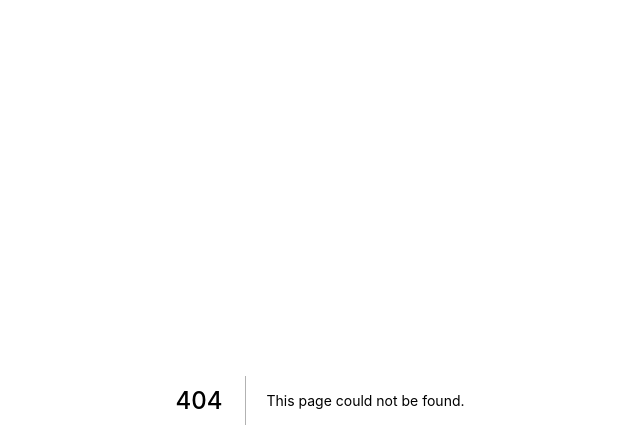
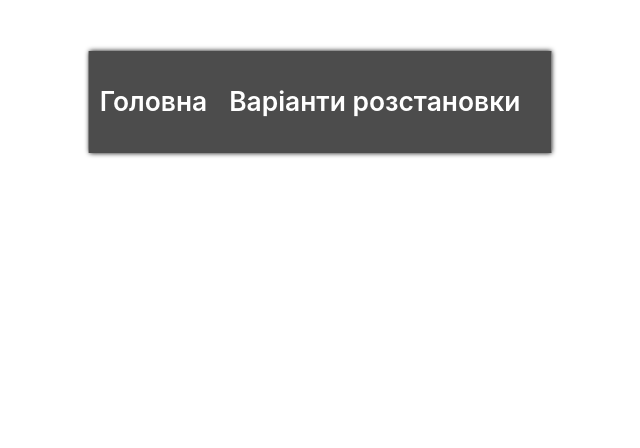
Before and after one commit to timoshuk/vcci-hall, a Next.js app: page /Theatre in a window 1280 px wide. Before the commit this address had no page. Shown: the top 448 px of the page, without its empty margins (320-960 px from the left). Built offline with nearby package versions, Linux system fonts and the light colour scheme.

Commit message:
Add header nav

```diff
--- /dev/null
+++ b/components/layout/index.js
@@ -0,0 +1,2 @@
+import Layout from "./layout";
+export default Layout;
--- /dev/null
+++ b/components/layout/layout.js
@@ -0,0 +1,42 @@
+import Head from 'next/head'
+import Link from 'next/link'
+
+import "bootstrap/dist/css/bootstrap.min.css"
+import { Container, Navbar, Nav } from "react-bootstrap"
+import styles from './layout.module.css'
+
+
+
+export default function Layout({ children, head }) {
+  return (
+    <div>
+      <Head>
+        <title>{head}</title>
+        <link rel="icon" href="/images/cropped-BoockmaskLogo-32x32.png" />
+        <meta
+          name="description"
+          content="Оренда конференц-залу у Луцьку"
+        />
+      </Head>
+
+      <Container>
+        <Navbar variant="dark" expand="md" className={styles.nav}>
+          <Navbar.Toggle aria-controls="basic-navbar-nav" />
+          <Navbar.Collapse id="basic-navbar-nav">
+            <Nav>
+              <Link href="/" passHref><Nav.Link>Головна</Nav.Link></Link>
+              <Link href="/Theatre" passHref><Nav.Link>Варіанти розстановки</Nav.Link></Link>
+
+            </Nav>
+
+          </Navbar.Collapse>
+        </Navbar>
+      </Container>
+
+      <Container fluid>
+        <main>{children}</main>
+      </Container>
+    </div >
+
+  )
+}
--- /dev/null
+++ b/components/layout/layout.module.css
@@ -0,0 +1,13 @@
+.nav {
+  position: absolute;
+  left: 0;
+  top: 20px;
+  z-index: 160;
+}
+
+@media all and (min-width: 768px) {
+  .nav {
+    left: 50%;
+    transform: translateX(-50%);
+  }
+}
--- /dev/null
+++ b/pages/Theatre.jsx
@@ -0,0 +1,12 @@
+import Layout from "../components/layout"
+
+const Theatre = ()=>{
+    return(
+        <Layout head="Вигляд Theatre">
+
+        </Layout>
+    )
+}
+
+
+export default Theatre;
--- a/pages/api/hello.js
+++ /dev/null
@@ -1,6 +0,0 @@
-// Next.js API route support: https://nextjs.org/docs/api-routes/introduction
-
-export default (req, res) => {
-  res.statusCode = 200
-  res.json({ name: 'John Doe' })
-}
--- a/styles/globals.css
+++ b/styles/globals.css
@@ -1,16 +1,386 @@
+/*! normalize.css v8.0.1 | MIT License | github.com/necolas/normalize.css */
+
+/* Document
+   ========================================================================== */
+
+/**
+ * 1. Correct the line height in all browsers.
+ * 2. Prevent adjustments of font size after orientation changes in iOS.
+ */
+
+html {
+  line-height: 1.15; /* 1 */
+  -webkit-text-size-adjust: 100%; /* 2 */
+}
+
+/* Sections
+   ========================================================================== */
+
+/**
+ * Remove the margin in all browsers.
+ */
+
+body {
+  margin: 0;
+}
+
+/**
+ * Render the `main` element consistently in IE.
+ */
+
+main {
+  display: block;
+}
+
+/**
+ * Correct the font size and margin on `h1` elements within `section` and
+ * `article` contexts in Chrome, Firefox, and Safari.
+ */
+
+h1 {
+  font-size: 2em;
+  margin: 0.67em 0;
+}
+
+/* Grouping content
+   ========================================================================== */
+
+/**
+ * 1. Add the correct box sizing in Firefox.
+ * 2. Show the overflow in Edge and IE.
+ */
+
+hr {
+  box-sizing: content-box; /* 1 */
+  height: 0; /* 1 */
+  overflow: visible; /* 2 */
+}
+
+/**
+ * 1. Correct the inheritance and scaling of font size in all browsers.
+ * 2. Correct the odd `em` font sizing in all browsers.
+ */
+
+pre {
+  font-family: monospace, monospace; /* 1 */
+  font-size: 1em; /* 2 */
+}
+
+/* Text-level semantics
+   ========================================================================== */
+
+/**
+ * Remove the gray background on active links in IE 10.
+ */
+
+a {
+  background-color: transparent;
+}
+
+/**
+ * 1. Remove the bottom border in Chrome 57-
+ * 2. Add the correct text decoration in Chrome, Edge, IE, Opera, and Safari.
+ */
+
+abbr[title] {
+  border-bottom: none; /* 1 */
+  text-decoration: underline; /* 2 */
+  text-decoration: underline dotted; /* 2 */
+}
+
+/**
+ * Add the correct font weight in Chrome, Edge, and Safari.
+ */
+
+b,
+strong {
+  font-weight: bolder;
+}
+
+/**
+ * 1. Correct the inheritance and scaling of font size in all browsers.
+ * 2. Correct the odd `em` font sizing in all browsers.
+ */
+
+code,
+kbd,
+samp {
+  font-family: monospace, monospace; /* 1 */
+  font-size: 1em; /* 2 */
+}
+
+/**
+ * Add the correct font size in all browsers.
+ */
+
+small {
+  font-size: 80%;
+}
+
+/**
+ * Prevent `sub` and `sup` elements from affecting the line height in
+ * all browsers.
+ */
+
+sub,
+sup {
+  font-size: 75%;
+  line-height: 0;
+  position: relative;
+  vertical-align: baseline;
+}
+
+sub {
+  bottom: -0.25em;
+}
+
+sup {
+  top: -0.5em;
+}
+
+/* Embedded content
+   ========================================================================== */
+
+/**
+ * Remove the border on images inside links in IE 10.
+ */
+
+img {
+  border-style: none;
+}
+
+/* Forms
+   ========================================================================== */
+
+/**
+ * 1. Change the font styles in all browsers.
+ * 2. Remove the margin in Firefox and Safari.
+ */
+
+button,
+input,
+optgroup,
+select,
+textarea {
+  font-family: inherit; /* 1 */
+  font-size: 100%; /* 1 */
+  line-height: 1.15; /* 1 */
+  margin: 0; /* 2 */
+}
+
+/**
+ * Show the overflow in IE.
+ * 1. Show the overflow in Edge.
+ */
+
+button,
+input {
+  /* 1 */
+  overflow: visible;
+}
+
+/**
+ * Remove the inheritance of text transform in Edge, Firefox, and IE.
+ * 1. Remove the inheritance of text transform in Firefox.
+ */
+
+button,
+select {
+  /* 1 */
+  text-transform: none;
+}
+
+/**
+ * Correct the inability to style clickable types in iOS and Safari.
+ */
+
+button,
+[type="button"],
+[type="reset"],
+[type="submit"] {
+  -webkit-appearance: button;
+}
+
+/**
+ * Remove the inner border and padding in Firefox.
+ */
+
+button::-moz-focus-inner,
+[type="button"]::-moz-focus-inner,
+[type="reset"]::-moz-focus-inner,
+[type="submit"]::-moz-focus-inner {
+  border-style: none;
+  padding: 0;
+}
+
+/**
+ * Restore the focus styles unset by the previous rule.
+ */
+
+button:-moz-focusring,
+[type="button"]:-moz-focusring,
+[type="reset"]:-moz-focusring,
+[type="submit"]:-moz-focusring {
+  outline: 1px dotted ButtonText;
+}
+
+/**
+ * Correct the padding in Firefox.
+ */
+
+fieldset {
+  padding: 0.35em 0.75em 0.625em;
+}
+
+/**
+ * 1. Correct the text wrapping in Edge and IE.
+ * 2. Correct the color inheritance from `fieldset` elements in IE.
+ * 3. Remove the padding so developers are not caught out when they zero out
+ *    `fieldset` elements in all browsers.
+ */
+
+legend {
+  box-sizing: border-box; /* 1 */
+  color: inherit; /* 2 */
+  display: table; /* 1 */
+  max-width: 100%; /* 1 */
+  padding: 0; /* 3 */
+  white-space: normal; /* 1 */
+}
+
+/**
+ * Add the correct vertical alignment in Chrome, Firefox, and Opera.
+ */
+
+progress {
+  vertical-align: baseline;
+}
+
+/**
+ * Remove the default vertical scrollbar in IE 10+.
+ */
+
+textarea {
+  overflow: auto;
+}
+
+/**
+ * 1. Add the correct box sizing in IE 10.
+ * 2. Remove the padding in IE 10.
+ */
+
+[type="checkbox"],
+[type="radio"] {
+  box-sizing: border-box; /* 1 */
+  padding: 0; /* 2 */
+}
+
+/**
+ * Correct the cursor style of increment and decrement buttons in Chrome.
+ */
+
+[type="number"]::-webkit-inner-spin-button,
+[type="number"]::-webkit-outer-spin-button {
+  height: auto;
+}
+
+/**
+ * 1. Correct the odd appearance in Chrome and Safari.
+ * 2. Correct the outline style in Safari.
+ */
+
+[type="search"] {
+  -webkit-appearance: textfield; /* 1 */
+  outline-offset: -2px; /* 2 */
+}
+
+/**
+ * Remove the inner padding in Chrome and Safari on macOS.
+ */
+
+[type="search"]::-webkit-search-decoration {
+  -webkit-appearance: none;
+}
+
+/**
+ * 1. Correct the inability to style clickable types in iOS and Safari.
+ * 2. Change font properties to `inherit` in Safari.
+ */
+
+::-webkit-file-upload-button {
+  -webkit-appearance: button; /* 1 */
+  font: inherit; /* 2 */
+}
+
+/* Interactive
+   ========================================================================== */
+
+/*
+ * Add the correct display in Edge, IE 10+, and Firefox.
+ */
+
+details {
+  display: block;
+}
+
+/*
+ * Add the correct display in all browsers.
+ */
+
+summary {
+  display: list-item;
+}
+
+/* Misc
+   ========================================================================== */
+
+/**
+ * Add the correct display in IE 10+.
+ */
+
+template {
+  display: none;
+}
+
+/**
+ * Add the correct display in IE 10.
+ */
+
+[hidden] {
+  display: none;
+}
+
+/* My reset sttyles */
+
+:root {
+  box-sizing: border-box;
+  font-size: 22px;
+}
+
+*,
+::before,
+::after {
+  box-sizing: inherit;
+}
+
 html,
 body {
-  padding: 0;
-  margin: 0;
-  font-family: -apple-system, BlinkMacSystemFont, Segoe UI, Roboto, Oxygen,
-    Ubuntu, Cantarell, Fira Sans, Droid Sans, Helvetica Neue, sans-serif;
+  overflow-x: hidden;
 }
 
-a {
-  color: inherit;
-  text-decoration: none;
+/* Castom stiles */
+.navbar-collapse {
+  margin-top: 20px;
+}
+.navbar-nav {
+  background-color: rgba(0, 0, 0, 0.7);
+  padding: 20px;
+  box-shadow: 0 0 5px #000;
+  text-align: center;
 }
 
-* {
-  box-sizing: border-box;
+.navbar-dark .navbar-nav a.nav-link {
+  color: #fff;
+  font-weight: 600;
+  font-size: 1.2em;
 }
```
Also changed, not shown: pages/index.js (+17 -11 lines), styles/Home.module.css (added, +19 -0 lines), public/images/logo.png (deleted), 1 other file (tests, documents, lock files or other folders).
